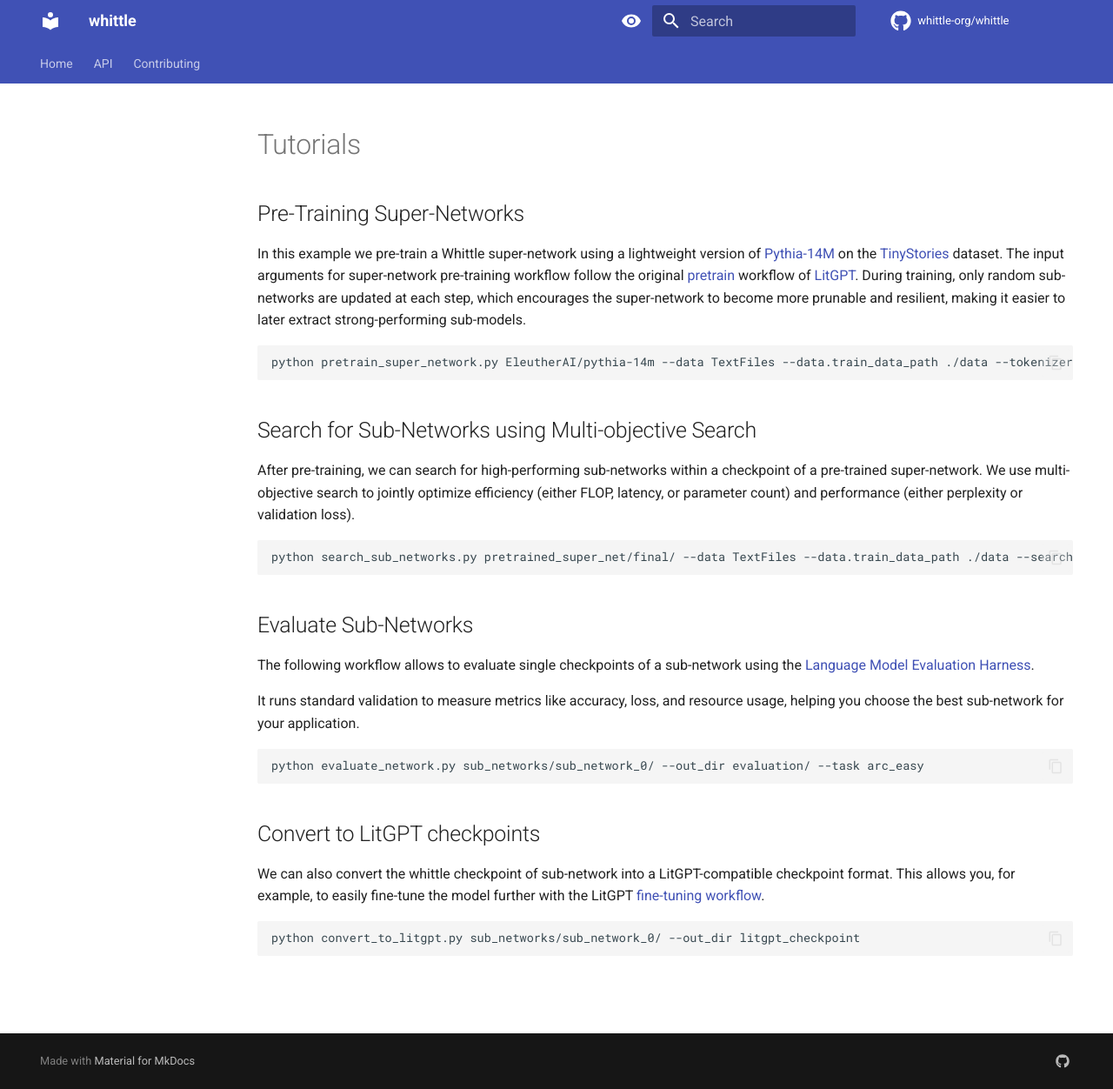
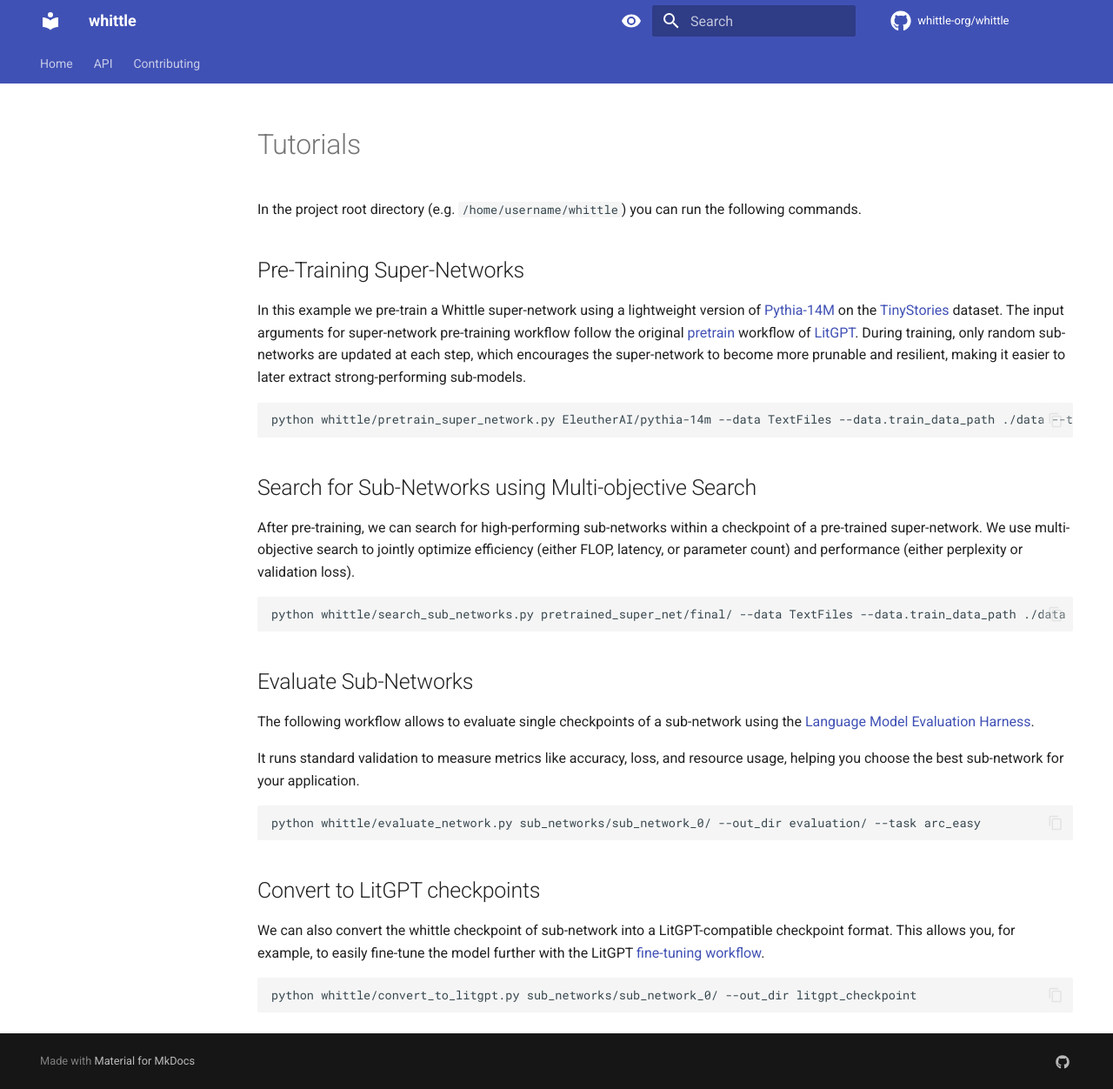
Before and after one commit to whittle-org/whittle, an MkDocs documentation site: the page built from docs/tutorials.md, in a window 1280 px wide and 1252 px high. Shown: the whole window at 87% size. Built offline with MkDocs 1.6.1 and Material for MkDocs 9.7.7, drawn with Linux system fonts in a browser that asks for light colours; comment, search, counter and statistics services are not loaded; the version menu is left out.

Commit message:
fix: update tutorial commands to include correct file paths

````diff
--- a/docs/tutorials.md
+++ b/docs/tutorials.md
@@ -1,4 +1,6 @@
 # Tutorials
+
+In the project root directory (e.g. `/home/username/whittle`) you can run the following commands.
 
 ## Pre-Training Super-Networks
 
@@ -7,7 +9,7 @@
 During training, only random sub-networks are updated at each step, which encourages the super-network to become more prunable and resilient, making it easier to later extract strong-performing sub-models.
 
 ```bash
-python pretrain_super_network.py EleutherAI/pythia-14m --data TextFiles --data.train_data_path ./data --tokenizer_dir ~/checkpoints/EleutherAI/pythia-14m/ --out_dir pretrained_super_net --train.save_interval 5 --train.max_tokens 1000000000
+python whittle/pretrain_super_network.py EleutherAI/pythia-14m --data TextFiles --data.train_data_path ./data --tokenizer_dir ~/checkpoints/EleutherAI/pythia-14m/ --out_dir pretrained_super_net --train.save_interval 5 --train.max_tokens 1000000000
 ```
 
 ## Search for Sub-Networks using Multi-objective Search
@@ -15,7 +17,7 @@
 After pre-training, we can search for high-performing sub-networks within a checkpoint of a pre-trained super-network. We use multi-objective search to jointly optimize efficiency (either FLOP, latency, or parameter count) and performance (either perplexity or validation loss).
 
 ```bash
-python search_sub_networks.py pretrained_super_net/final/ --data TextFiles --data.train_data_path ./data --search.iterations 10 --out_dir sub_networks/
+python whittle/search_sub_networks.py pretrained_super_net/final/ --data TextFiles --data.train_data_path ./data --search.iterations 10 --out_dir sub_networks/
 ```
 
 ## Evaluate Sub-Networks
@@ -25,7 +27,7 @@
 It runs standard validation to measure metrics like accuracy, loss, and resource usage,  helping you choose the best sub-network for your application.
 
 ```bash
-python evaluate_network.py sub_networks/sub_network_0/ --out_dir evaluation/ --task arc_easy
+python whittle/evaluate_network.py sub_networks/sub_network_0/ --out_dir evaluation/ --task arc_easy
 ```
 
 ## Convert to LitGPT checkpoints
@@ -33,5 +35,5 @@
 We can also convert the whittle checkpoint of sub-network into a LitGPT-compatible checkpoint format. This allows you, for example, to easily fine-tune the model further with the LitGPT [fine-tuning workflow](https://github.com/Lightning-AI/litgpt/blob/main/tutorials/finetune.md).
 
 ```bash
-python convert_to_litgpt.py sub_networks/sub_network_0/ --out_dir litgpt_checkpoint
+python whittle/convert_to_litgpt.py sub_networks/sub_network_0/ --out_dir litgpt_checkpoint
 ```
````
